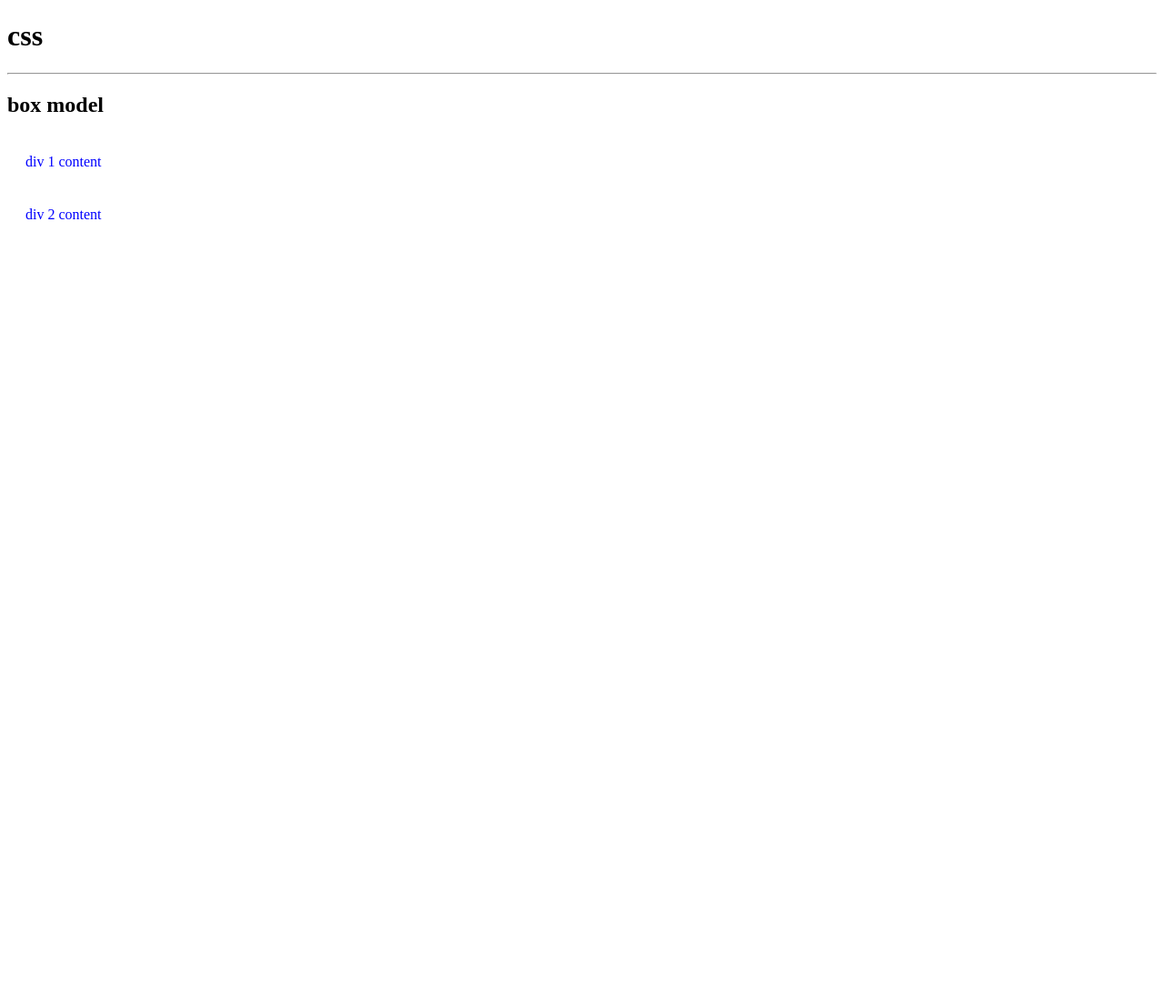
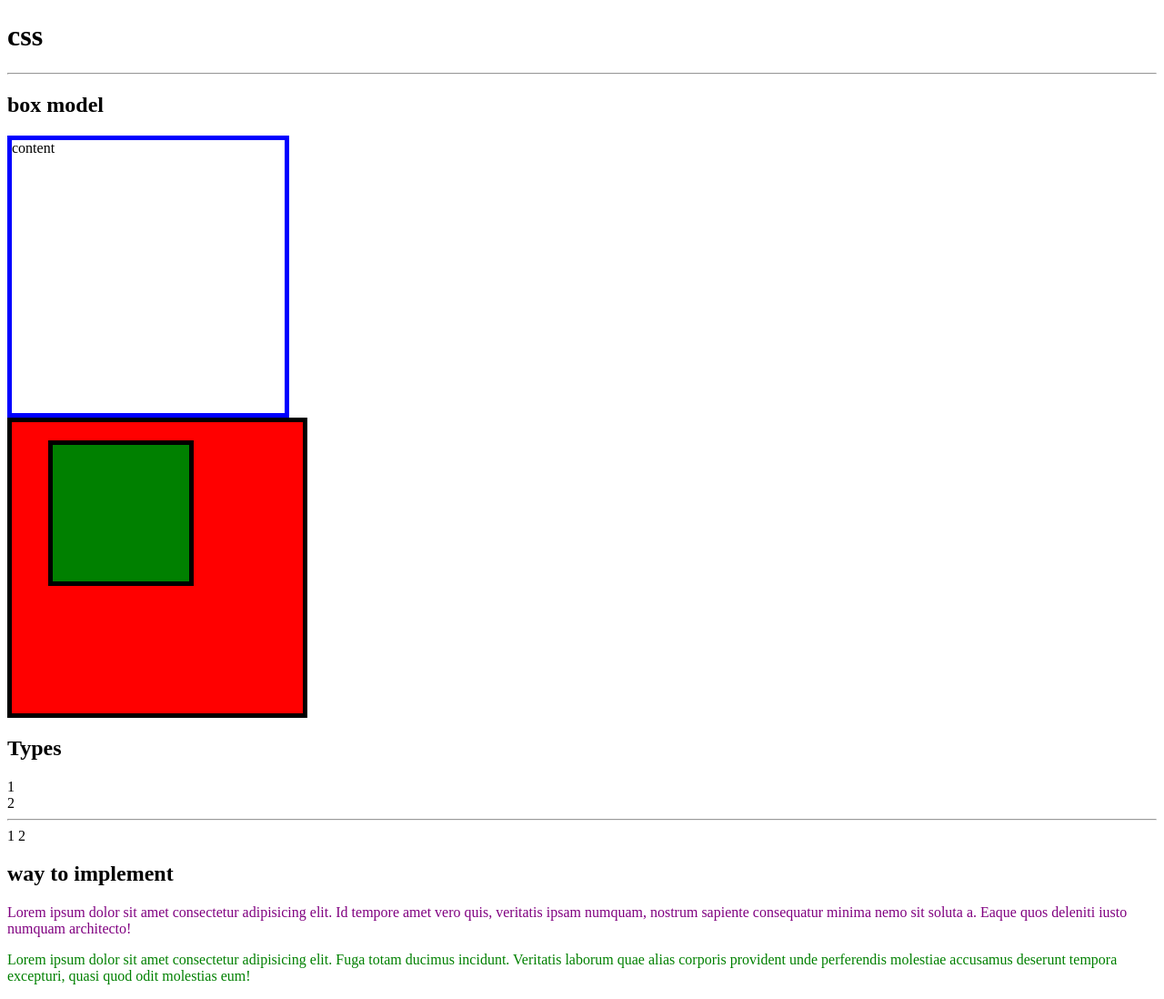
Before and after one commit to fabian1031/bit-website, a plain HTML site: page css/style.html in a window 1280 px wide. Shown: the whole page at 91% size. Before the commit the page ends 800 px from the top, so only its background shows below. Drawn offline with Linux system fonts and the light colour scheme.

Commit message:
primeros pasos CSS

```diff
--- a/css/style.css
+++ b/css/style.css
@@ -1,5 +1,33 @@
-div{
-    border: 10px; color: blue;
-    padding: 20px;
-    border: 10px;
+
+
+.box-blue{
+    width: 300px;
+    height: 300px;
+    border-width: 5px;
+    border-color: blue;
+    border-style: solid;
+
+
 }
+.box-red{
+    width: 300px;
+    height: 300px;
+    border-width: 5px;
+    border-color: red;
+    border-style: solid;
+    background-color: red;
+    border-color: black;
+    padding-top: 20px;
+    padding-left: 20px;
+}
+.box-green{
+    width: 150px;
+    height: 150px;
+    border-width: 5px;
+    border-color: green;
+    border-style: solid;
+    background-color: green;
+    border-color: black;
+    margin-left: 20px;
+
+}
--- a/css/style.html
+++ b/css/style.html
@@ -1,18 +1,53 @@
 <!DOCTYPE html>
 <html lang="en">
+
 <head>
     <meta charset="UTF-8">
     <meta name="viewport" content="width=device-width, initial-scale=1.0">
     <link rel="stylesheet" href="style.css">
     <title>Document</title>
+    <!-- dentro del head se puede poner estilos -->
+    <style>
+        .text-green {
+            color: green;
+        }
+    </style>
+
 </head>
+
 <body>
     <h1>css</h1>
     <hr>
     <section>
         <h2>box model</h2>
-        <div>div 1 content</div>
-        <div>div 2 content</div>
+        <div class="box-blue">content</div>
+        <div class="box-red">
+            <div class="box-green"></div>
+        </div>
     </section>
+    <section>
+        <h2>Types</h2>
+        <!-- etiqueta tipo bloque -->
+        <div>1</div>
+        <div>2</div>
+        <!-- etiqueta tipo en linea -->
+        <hr>
+        <span>1</span>
+        <span>2</span>
+    </section>
+    <section>
+        <!-- implementa en linea -->
+        <h2>way to implement</h2>
+        <p style="color: purple;">Lorem ipsum dolor sit amet consectetur adipisicing elit. Id tempore amet vero quis,
+            veritatis ipsam numquam, nostrum sapiente consequatur minima nemo sit soluta a. Eaque quos deleniti iusto
+            numquam architecto!</p>
+        <!-- internamente dentro de html dentro de la etiqueta style style tag-->
+        <p class="text-green">Lorem ipsum dolor sit amet consectetur adipisicing elit. Fuga totam ducimus incidunt.
+            Veritatis laborum quae alias corporis provident unde perferendis molestiae accusamus deserunt tempora
+            excepturi, quasi quod odit molestias eum!</p>
+    </section>
+
+
 </body>
+
 </html>
--- /dev/null
+++ b/sample/sample.css
@@ -0,0 +1,19 @@
+/* reglas globales- afectada todo mi documento */
+* {
+    box-sizing: border-box;
+}
+/* general Dry no repetir lo mismo*/
+/* Se recomienda poner siempre el height: 100%; */
+html, body {
+    height: 100%;
+}
+body{
+    margin: 0px;
+
+}
+#mYid{
+    color: blue;
+}
+.my-class{
+color: red
+}
```
Also changed, not shown: sample/sample.html (added, +20 -0 lines), 1 other file.
